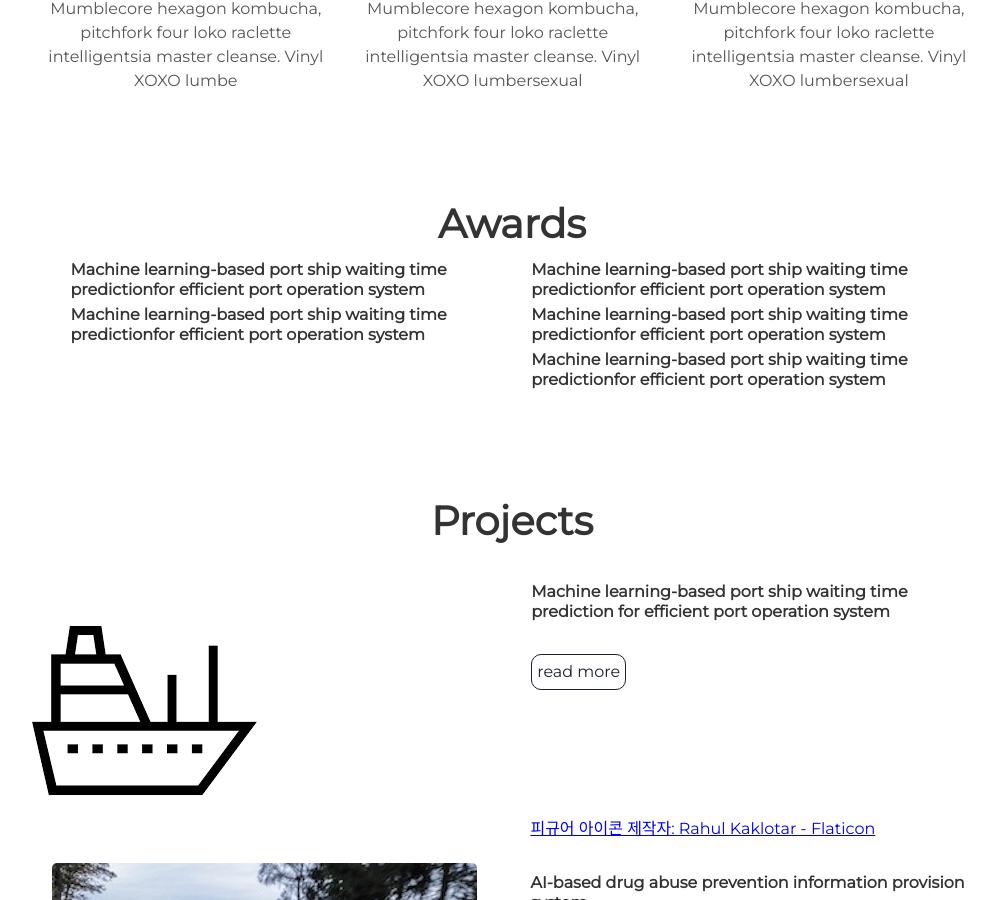
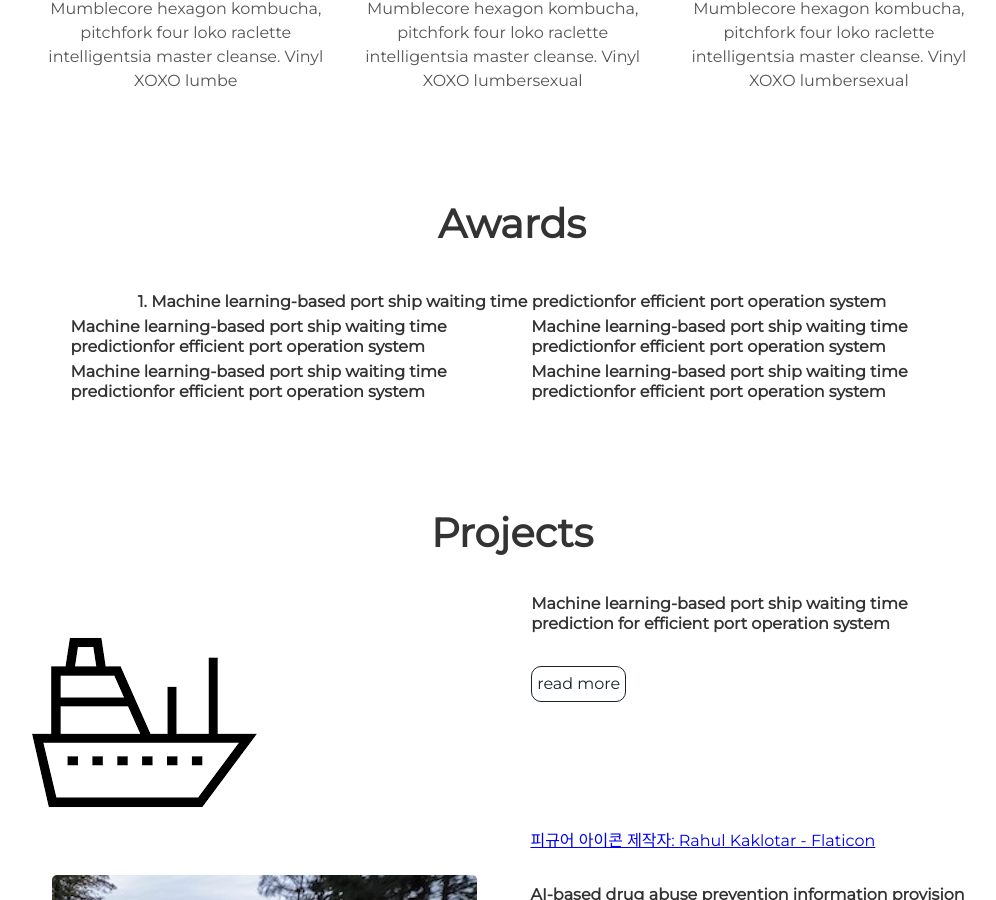
Before and after one commit to alsghk05/alsghk05.github.io, a Jekyll site: the page built from index.html, in a window 1280 px wide and 900 px high, scrolled down 1417 px. Shown: the whole window, without its empty margins (128-1124 px from the left). Built offline with Jekyll 4.4.1, drawn with Linux system fonts in a browser that asks for light colours.

Commit message:
Update about.html

```diff
--- a/_includes/about.html
+++ b/_includes/about.html
@@ -30,10 +30,10 @@
 </div>
 <div class="user-details">
   <h1> Awards </h1>
+  <h4> 1. Machine learning-based port ship waiting time predictionfor efficient port operation system </h4>
 </div>
 <div class="user-projects">
   <div class="contents-right">
-    <h4> Machine learning-based port ship waiting time predictionfor efficient port operation system </h4>
   </div>
 </div>
 <div class="user-projects">
```
